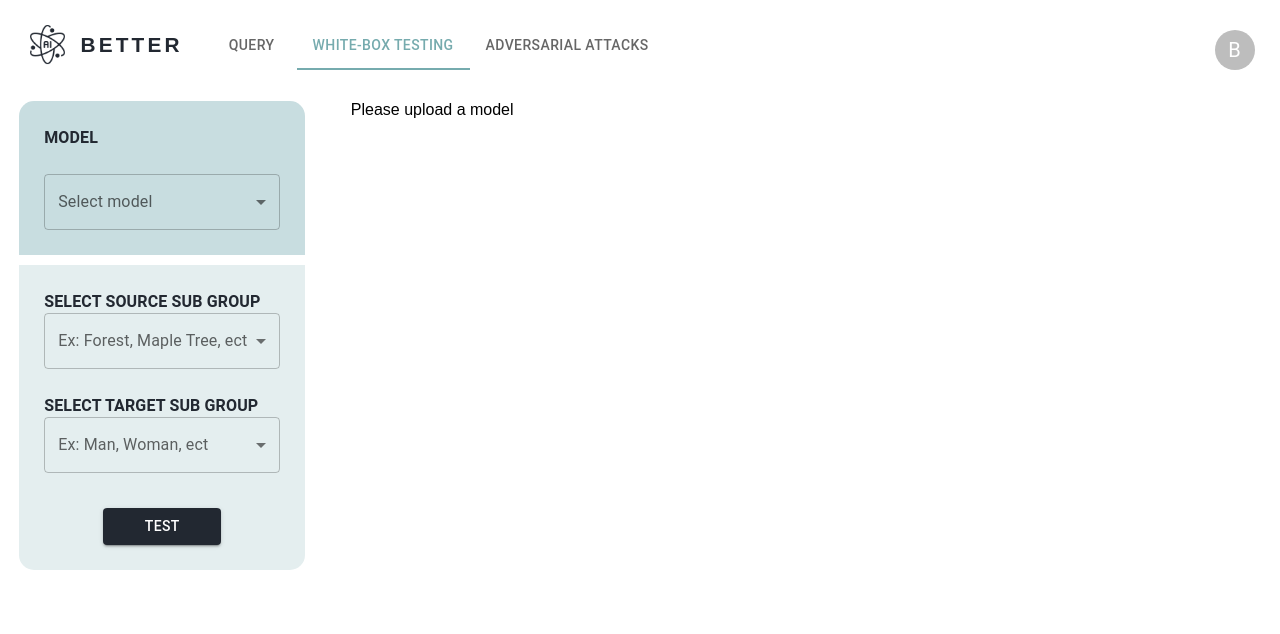
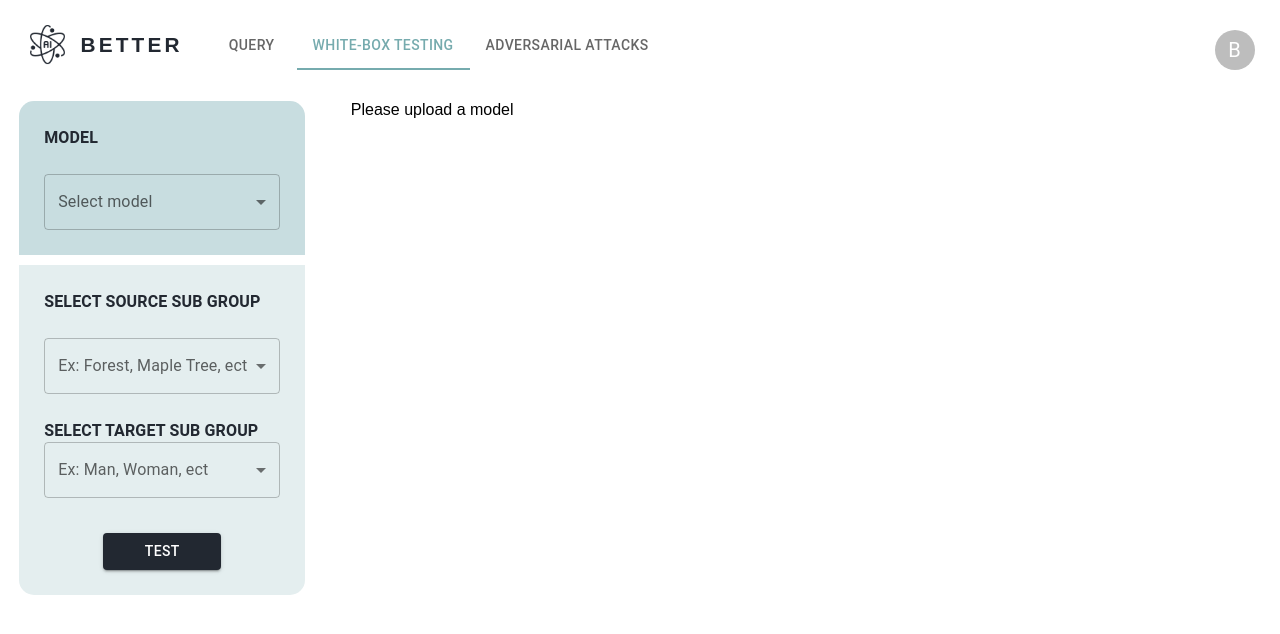
Before and after one commit to BETTER-Boosted-Explainatory-AI/BETTER-front, a React (Vite) app in the folder app/: page /WhiteboxTesting in a window 1280 px wide. Shown: the top 634 px of the page. Built offline with nearby package versions, Linux system fonts and the light colour scheme; the HTML template or start-up script is replaced by a standard one.

Commit message:
feat: added login page

```diff
--- a/app/src/components/WhiteBoxTestingForm/WhiteBoxTestingForm.jsx
+++ b/app/src/components/WhiteBoxTestingForm/WhiteBoxTestingForm.jsx
@@ -26,7 +26,7 @@ const WhiteBoxTestingForm = ({sourceLabels, targetLabels, onChangeSourceLabels,
                 borderRadiusTop="0"
                 borderRadiusBottom="15"
             >
-                <Box>
+                <Box sx={{ display: "flex", flexDirection: "column", gap: "25px" }}>
                     <FormLabelComponent label="Select source sub group" />
                     <MultipleSelect inputName="sourceGroup" inputLabel="Ex: Forest, Maple Tree, ect" labels={labels} selectedLabels={sourceLabels} setSelectedLabels={onChangeSourceLabels} />
                 </Box>
```
Also changed, not shown: app/src/pages/Login/LoginPage.jsx (added).
